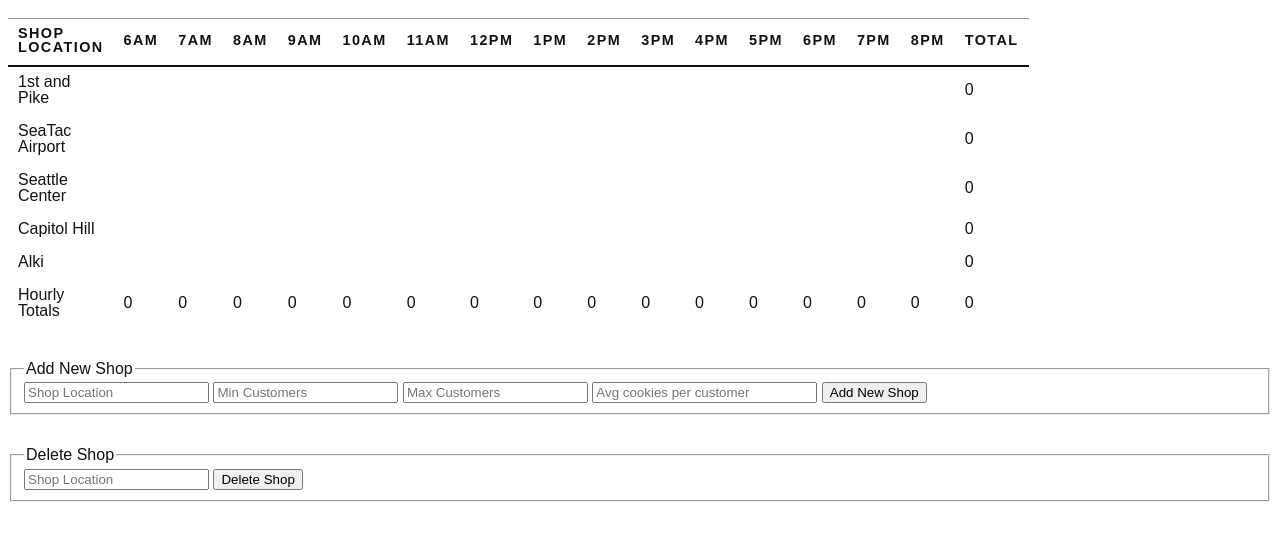
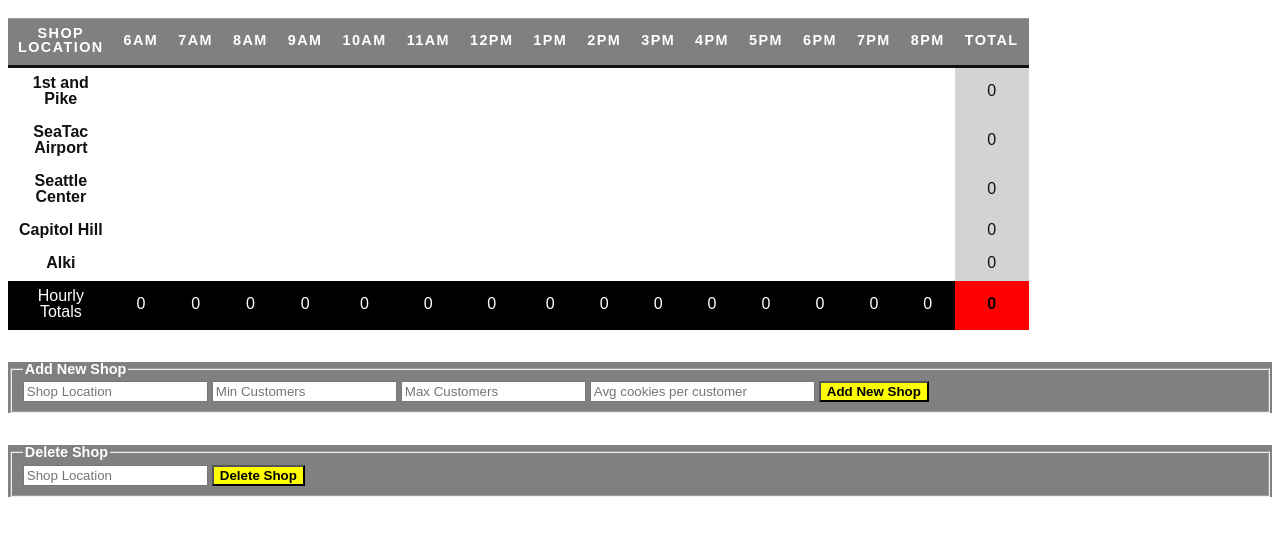
Before and after one commit to pokcup/salmon-cookies, a plain HTML site: page sales.html in a window 1280 px wide. Shown: the part 57-598 px from the top of the page. Drawn offline with Linux system fonts and the light colour scheme.

Commit message:
Pasting new code into older branch style.css.

```diff
--- a/css/style.css
+++ b/css/style.css
@@ -1,18 +1,64 @@
 * body {
   font-family: Arial, Verdana, sans-serif;
-    color: #111111;}
+  color: #111111;
+}
 table {
-    width: 600px;}
+  width: 600px;
+}
 th, td {
-    padding: 7px 10px 10px 10px;}
+  padding: 7px 10px 10px 10px;
+  text-align: center;
+}
 th {
+  background-color: gray;
+  color: white;
   text-transform: uppercase;
   letter-spacing: 0.1em;
   font-size: 90%;
-    border-bottom: 2px solid #111111;
+  border-bottom: 3px solid #111111;
   border-top: 1px solid #999;
-    text-align: left;}
+  text-align: center;
+}
 tr.even {
-    background-color: #efefef;}
+  background-color: #efefef;
+}
 tr:hover {
-    background-color: #c3e6e5;}
+  background-color: #c3e6e5;
+}
+tr:last-child {
+  background-color: black;
+  color: white;
+}
+table tr td:last-child {
+  background-color: lightgray;
+}
+table tr td:first-child {
+  font-weight: bold;
+}
+tr:last-child td:last-child{
+  background-color: red;
+  color: black;
+  font-weight: bold;
+}
+tr:last-child td:first-child{
+  font-weight: normal;
+}
+#salesForm {
+  background-color: gray;
+}
+#salesFormDelete {
+  background-color: gray;
+}
+fieldset {
+  color: white;
+  font-weight: bold;
+  font-size: 90%;
+}
+#submitAddNewShop {
+  background: yellow;
+  font-weight: bold;
+ }
+#submitDeleteShop {
+  background: yellow;
+  font-weight: bold;
+}
```
Lines whose indentation alone changed are shown as unchanged.
